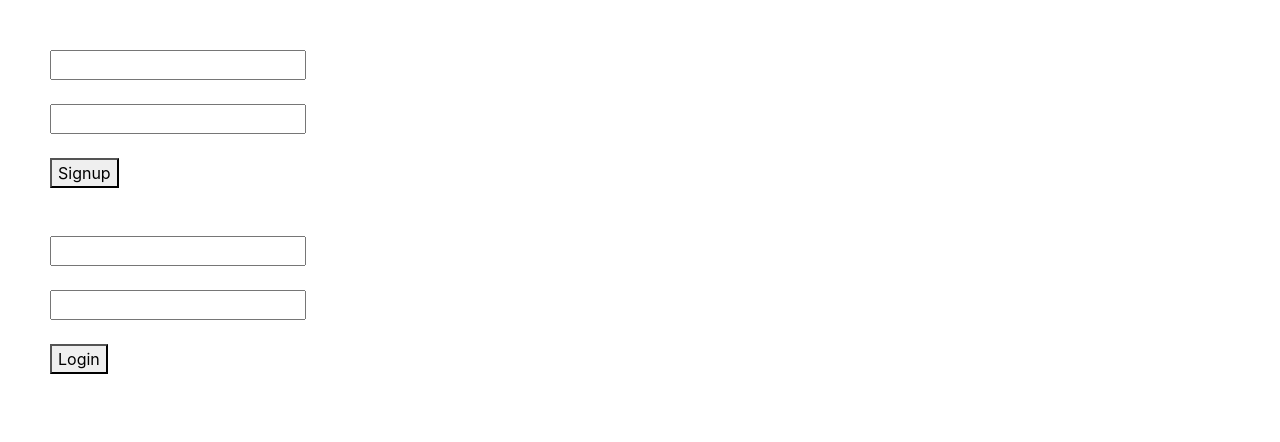
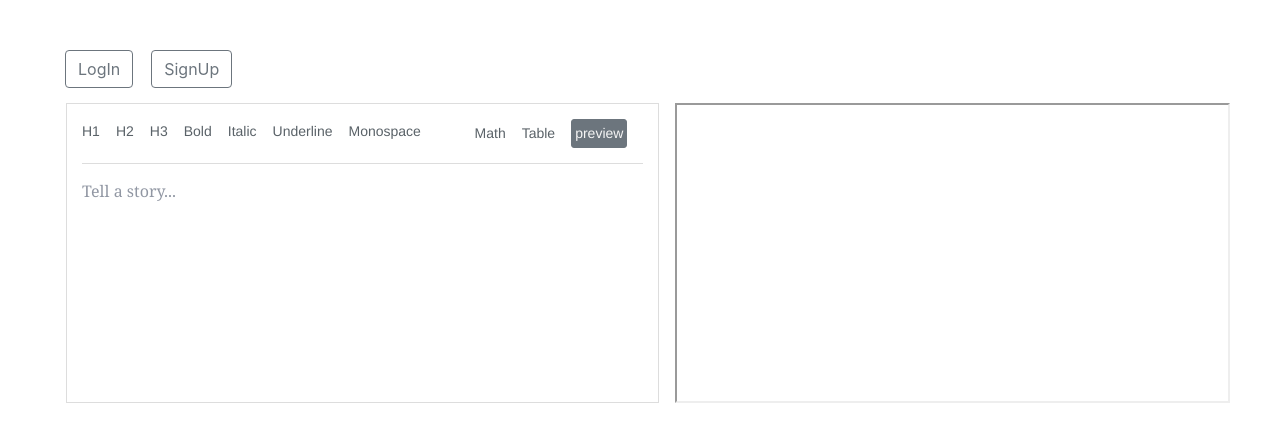
Before and after one commit to zhyd1997/Eorg, a React (Create React App) app: page / in a window 1280 px wide. Shown: the top 442 px of the page. Built offline with nearby package versions, Linux system fonts and the light colour scheme.

Commit message:
refactor: improved Auth UI
1. added Header padding. 2. added Modal for Auth. 3. only supported for login preview.

```diff
--- a/src/App.css
+++ b/src/App.css
@@ -38,3 +38,7 @@
   box-shadow: 0 0 0 1px gray;
   cursor: pointer;
 }
+
+.Header {
+  padding: 0 15px 15px;
+}
--- a/src/components/Auth.js
+++ /dev/null
@@ -1,96 +0,0 @@
-import React from 'react'
-import baseUrl from './baseUrl/baseUrl'
-
-const Auth = ({ props }) => {
-	const [username, setUsername] = React.useState('')
-	const [password, setPassword] = React.useState('')
-	const [response, setResponse] = React.useState(false)
-
-	function signUp() {
-		const state = {
-			username, password,
-		}
-		fetch(`${baseUrl}users/signup`, {
-			method: 'POST',
-			headers: {
-				'Content-Type': 'application/json',
-			},
-			body: JSON.stringify(state),
-		})
-			.then((res) => {
-				res.json()
-					.then((result) => {
-						console.log('result', result)
-						setResponse(result.status)
-						console.log('state.response: ', response)
-					})
-			})
-	}
-
-	function logIn() {
-		const state = {
-			username, password,
-		}
-		fetch(`${baseUrl}users/login`, {
-			method: 'POST',
-			headers: {
-				'Content-Type': 'application/json',
-			},
-			body: JSON.stringify(state),
-		})
-			.then((res) => {
-				res.json()
-					.then((result) => {
-						console.log('result', result)
-						if (result.success === true) {
-							setResponse(result.status)
-							console.log('state.response: ', response)
-							localStorage.setItem('login', JSON.stringify({
-								login: true,
-								token: result.token,
-							}))
-							props()
-						} else {
-							alert(result.err.message)
-						}
-					})
-			})
-	}
-
-	return (
-		<div>
-			<div>
-				<input
-					type="text"
-					onChange={
-						(event) => setUsername(event.target.value)
-					}
-				/>
-				<br />
-				<br />
-				<input
-					type="password"
-					onChange={
-						(event) => setPassword(event.target.value)
-					}
-				/>
-				<br />
-				<br />
-				<button type="submit" onClick={signUp}>Signup</button>
-			</div>
-			<br />
-			<br />
-			<div>
-				<input type="text" onChange={(event) => setUsername(event.target.value)} />
-				<br />
-				<br />
-				<input type="password" onChange={(event) => setPassword(event.target.value)} />
-				<br />
-				<br />
-				<button type="submit" onClick={logIn}>Login</button>
-			</div>
-		</div>
-	)
-}
-
-export default Auth
--- a/src/components/Header.js
+++ b/src/components/Header.js
@@ -1,8 +1,173 @@
 import React from 'react'
+import {
+	Nav, NavItem, Button,
+	Modal, ModalHeader, ModalBody,
+} from 'reactstrap'
+import baseUrl from './baseUrl/baseUrl'
 
-const Header = ({ logOut }) => {
+const Header = ({ storeCollector, isLogIn }) => {
+	const [username, setUsername] = React.useState('')
+	const [password, setPassword] = React.useState('')
+	const [response, setResponse] = React.useState(false)
+	const [signUpModal, setSignUpModal] = React.useState(false)
+	const [logInModal, setLogInModal] = React.useState(false)
+
+	function toggleSignUp() {
+		setSignUpModal(!signUpModal)
+	}
+
+	function toggleLogIn() {
+		setLogInModal(!logInModal)
+	}
+
+	function signUp() {
+		const state = {
+			username, password,
+		}
+		fetch(`${baseUrl}users/signup`, {
+			method: 'POST',
+			headers: {
+				'Content-Type': 'application/json',
+			},
+			body: JSON.stringify(state),
+		})
+			.then((res) => {
+				res.json()
+					.then((result) => {
+						console.log('result', result)
+						setResponse(result.status)
+						console.log('state.response: ', response)
+					})
+			})
+	}
+
+	function logIn() {
+		const state = {
+			username, password,
+		}
+		fetch(`${baseUrl}users/login`, {
+			method: 'POST',
+			headers: {
+				'Content-Type': 'application/json',
+			},
+			body: JSON.stringify(state),
+		})
+			.then((res) => {
+				res.json()
+					.then((result) => {
+						console.log('result', result)
+						if (result.success === true) {
+							setResponse(result.status)
+							console.log('state.response: ', response)
+							localStorage.setItem('login', JSON.stringify({
+								login: true,
+								token: result.token,
+							}))
+							storeCollector()
+						} else {
+							alert(result.err.message)
+						}
+					})
+			})
+	}
+
+	function logOut() {
+		fetch(`${baseUrl}users/logout`, {
+			method: 'GET',
+		})
+			.then(() => {
+				localStorage.removeItem('login')
+				storeCollector()
+			})
+	}
+
+	function handleSignUp(evt) {
+		signUp()
+		toggleSignUp()
+		evt.preventDefault()
+	}
+
+	function handleLogIn(evt) {
+		logIn()
+		toggleLogIn()
+		evt.preventDefault()
+	}
+
 	return (
-		<button type="submit" onClick={logOut}>Logout</button>
+		<div className="Header">
+			<Nav className="ml-auto" navbar>
+				<NavItem>
+					{ !isLogIn
+						?										(
+							<div>
+								<Button outline color="secondary" onClick={toggleLogIn}>
+									LogIn
+								</Button>
+								&nbsp;&nbsp;&nbsp;&nbsp;
+								<Button outline color="secondary" onClick={toggleSignUp}>
+									SignUp
+								</Button>
+							</div>
+						)
+						:										(
+							<div>
+								<div className="navbar-text mr-3">
+									{username}
+								</div>
+								<Button outline color="secondary" onClick={logOut}>
+									LogOut
+								</Button>
+							</div>
+						)}
+				</NavItem>
+			</Nav>
+			<Modal isOpen={signUpModal} toggle={toggleSignUp} size="sm">
+				<ModalHeader toggle={toggleSignUp}>SignUp</ModalHeader>
+				<ModalBody>
+					<div>
+						username&nbsp;&nbsp;
+						<input
+							type="text"
+							onChange={
+								(event) => setUsername(event.target.value)
+							}
+						/>
+						<br />
+						<br />
+						password&nbsp;&nbsp;
+						<input
+							type="password"
+							onChange={
+								(event) => setPassword(event.target.value)
+							}
+						/>
+						<br />
+						<br />
+						<Button type="submit" value="submit" color="secondary" onClick={handleSignUp}>
+							SignUp
+						</Button>
+					</div>
+				</ModalBody>
+			</Modal>
+			<Modal isOpen={logInModal} toggle={toggleLogIn} size="sm">
+				<ModalHeader toggle={toggleLogIn}>LogIn</ModalHeader>
+				<ModalBody>
+					<div>
+						username&nbsp;&nbsp;
+						<input type="text" onChange={(event) => setUsername(event.target.value)} />
+						<br />
+						<br />
+						password&nbsp;&nbsp;
+						<input type="password" onChange={(event) => setPassword(event.target.value)} />
+						<br />
+						<br />
+						<Button type="submit" value="submit" color="secondary" onClick={handleLogIn}>
+							LogIn
+						</Button>
+					</div>
+				</ModalBody>
+			</Modal>
+		</div>
 	)
 }
 
--- a/src/components/Main.js
+++ b/src/components/Main.js
@@ -1,8 +1,6 @@
 import React from 'react'
-import Auth from './Auth'
 import RichTextEditor from './RichTextEditor'
 import Header from './Header'
-import baseUrl from './baseUrl/baseUrl'
 
 const Main = () => {
 	const [login, setLogin] = React.useState(false)
@@ -25,29 +23,11 @@ const Main = () => {
 		}
 	}
 
-	function logOut() {
-		fetch(`${baseUrl}users/logout`, {
-			method: 'GET',
-		})
-			.then(() => {
-				localStorage.removeItem('login')
-				storeCollector()
-			})
-	}
-
-	const Editor = () => (
-		<div>
-			<Header logOut={logOut} />
-			<RichTextEditor store={store} />
-		</div>
-	)
-
 	return (
-		<div>
-			{
-				!login ? <Auth props={storeCollector} /> : <Editor />
-			}
-		</div>
+		<>
+			<Header storeCollector={storeCollector} isLogIn={login} />
+			<RichTextEditor login={login} store={store} />
+		</>
 	)
 }
 
--- a/src/components/RichTextEditor.js
+++ b/src/components/RichTextEditor.js
@@ -168,6 +168,14 @@ class RichTextEditor extends React.Component {
 			})
 		}
 
+		const preview = () => {
+			if (this.props.login) {
+				loadPDF()
+			} else {
+				alert('You need to login first!')
+			}
+		}
+
 		if (isMobile) {
 			return (
 				<p>
@@ -206,7 +214,7 @@ class RichTextEditor extends React.Component {
 								buttonLabel="Table"
 							/>
 							<button
-								onClick={loadPDF}
+								onClick={preview}
 								className="save"
 								type="button"
 							>
```
